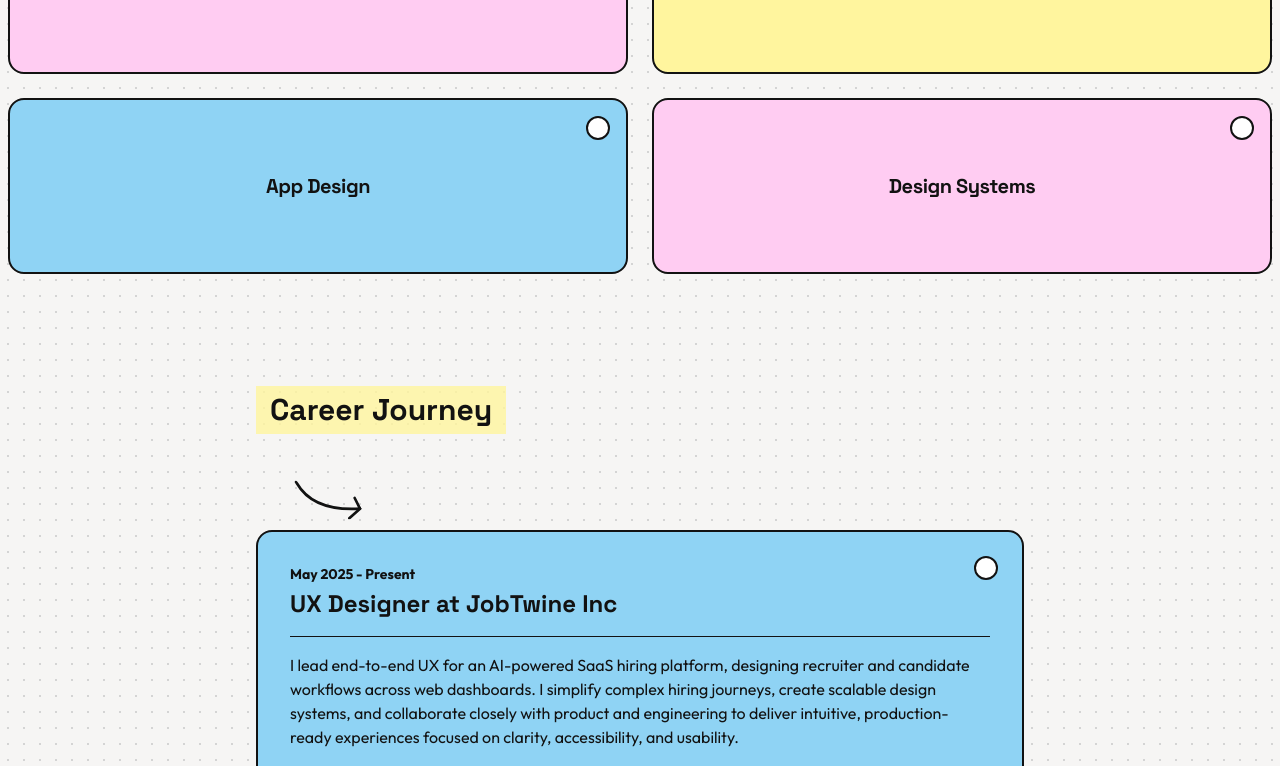
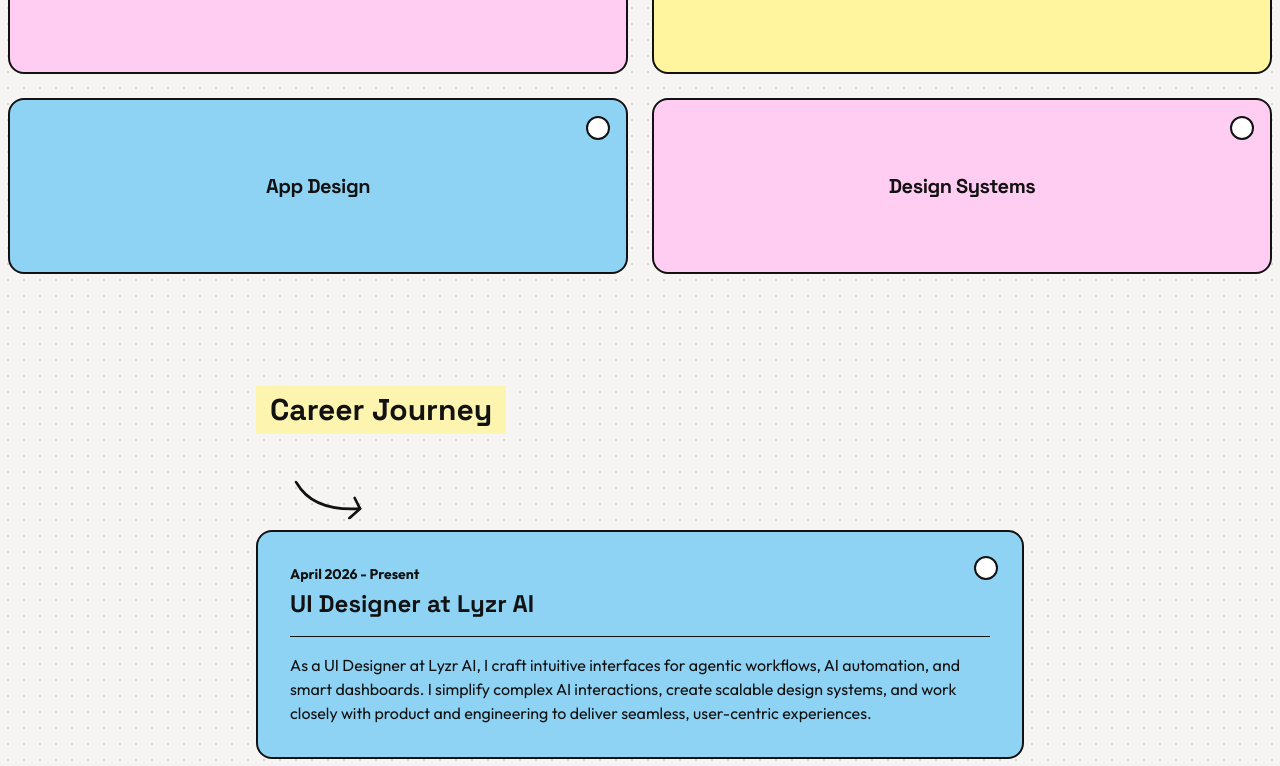
Before and after one commit to chiragmathurid/designer-portfolio, a React (Vite) app: page / in a window 1280 px wide. Shown: the part 2000-2766 px from the top of the page. Built offline with nearby package versions, Linux system fonts and the light colour scheme.

Commit message:
fix: update experience details in ExperienceCard component

```diff
--- a/src/Componente/Experience.jsx
+++ b/src/Componente/Experience.jsx
@@ -83,21 +83,27 @@ const ExperienceCard = ({ date, title, description, color }) => {
 
 const Experience = () => {
   const experiences = [
+     {
+      date: "April 2026 - Present",
+      title: "UI Designer at Lyzr AI",
+      description: "As a UI Designer at Lyzr AI, I craft intuitive interfaces for agentic workflows, AI automation, and smart dashboards. I simplify complex AI interactions, create scalable design systems, and work closely with product and engineering to deliver seamless, user-centric experiences.",
+      color: "bg-[#8FD3F4]" // Light Blue
+    },
     {
-      date: "May 2025 - Present",
-      title: "UX Designer at JobTwine Inc",
-      description: "I lead end-to-end UX for an AI-powered SaaS hiring platform, designing recruiter and candidate workflows across web dashboards. I simplify complex hiring journeys, create scalable design systems, and collaborate closely with product and engineering to deliver intuitive, production-ready experiences focused on clarity, accessibility, and usability.",
-      color: "bg-[#8FD3F4]" // Light Blue
+      date: "May 2025 - April 2026",
+      title: "UX Designer at JobTwine",
+      description: "I lead end-to-end UX for an AI-powered hiring platform, designing intuitive recruiter and candidate workflows. I simplify complex journeys, build scalable design systems, and collaborate with product and engineering to deliver clear, accessible, and user-friendly experiences.",
+      color: "bg-[#D1FF8C]" // Light Green
     },
     {
       date: "Oct 2023 - Apr 2025",
       title: "UX/UI Designer at Simpliaxis.",
-      description: "Designed user experiences for ed-tech and business platforms, focusing on usability, structured information architecture, and responsive web interfaces. Created wireframes, user flows, and high-fidelity UI while collaborating cross-functionally to align design decisions with business and product goals.",
+      description: "Designed UX for Ed-tech and business platforms, focusing on usability and structured information architecture. Created wireframes, user flows, and high-fidelity UI while collaborating with cross-functional teams to align with product and business goals.",
       color: "bg-[#FFF59E]" // Light Yellow
     },
     {
       date: "May 2023 - Sep 2023",
-      title: "Design Intern at JobTwine Inc",
+      title: "UX Intern at JobTwine",
       description: "Contributed to user flows, wireframes, and UI improvements for a SaaS hiring platform, collaborating closely with product and engineering.",
       color: "bg-[#FFCcf2]" // Light Pink
     }
```
